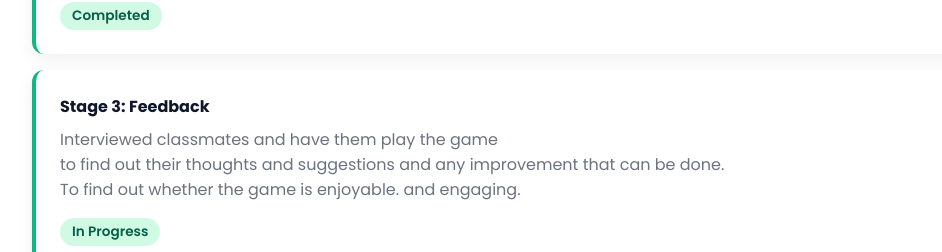
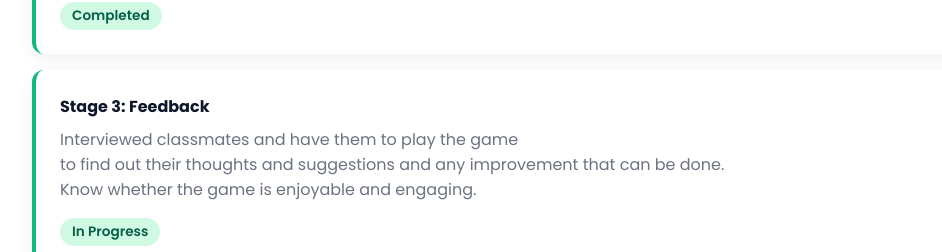
Before and after one commit to sanctier/GL_E-Portfolio, a plain HTML site: page index.html in a window 1280 px wide. Shown: the part 1576-1828 px from the top of the page, without its empty margins (100-1042 px from the left). Drawn offline with Linux system fonts and the light colour scheme.

Commit message:
Update index.html

```diff
--- a/index.html
+++ b/index.html
@@ -88,7 +88,7 @@
           </div>
           <div class="stage completed">
             <h4> Stage 3: Feedback</h4>
-            <p>Interviewed classmates and have them play the game<br> to find out their thoughts and suggestions and any improvement that can be done.<br> To find out whether the game is enjoyable. and engaging.</p>
+            <p>Interviewed classmates and have them to play the game<br> to find out their thoughts and suggestions and any improvement that can be done.<br> Know whether the game is enjoyable and engaging.</p>
             <span class="badge">In Progress</span>
           </div>
           <div class="stage in-progress">
```
